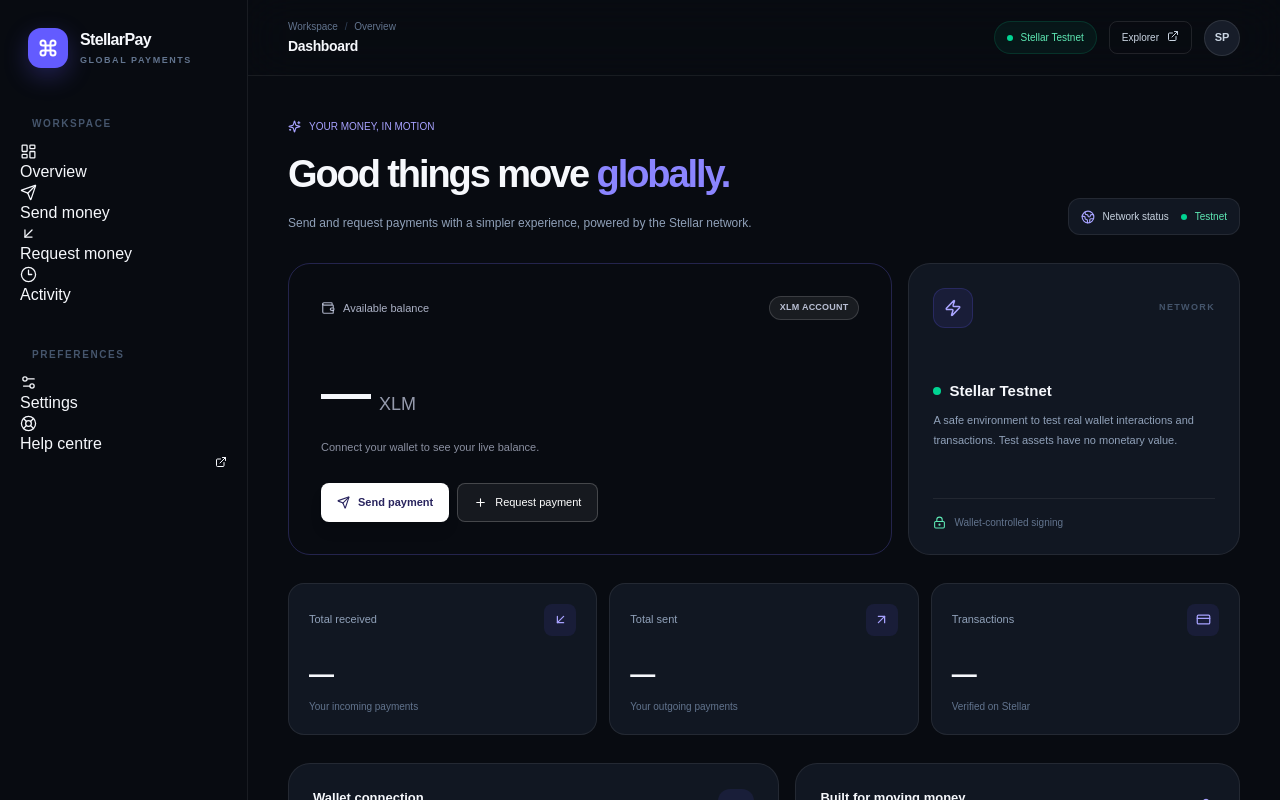
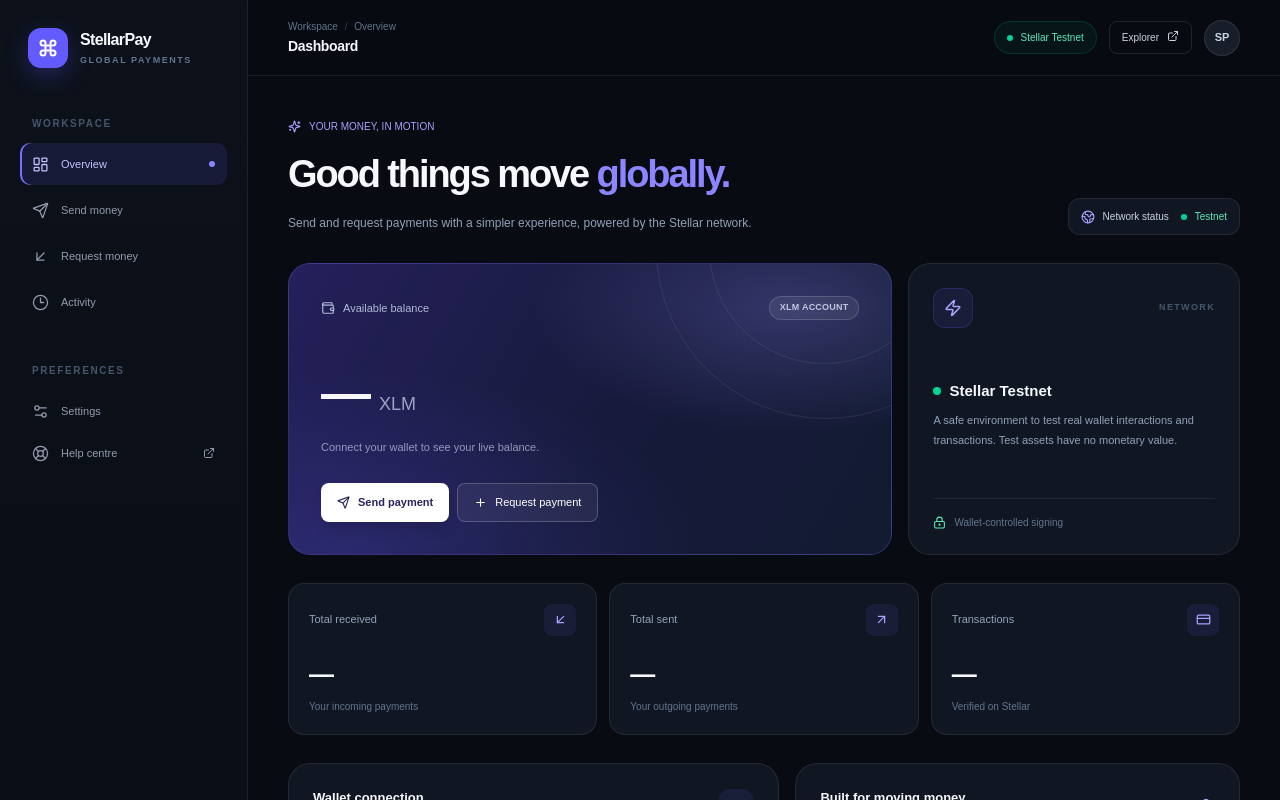
Before and after one commit to ibnmarzuk/stellarpay, a Next.js app: page / in a window 1280 px wide. Shown: the top 800 px of the page. Built offline with nearby package versions, Linux system fonts and the light colour scheme; what @stellar/stellar-sdk would draw is missing.

Commit message:
Add premium dark fintech design system

```diff
--- a/src/app/globals.css
+++ b/src/app/globals.css
@@ -2,23 +2,62 @@
 
 :root {
   color-scheme: dark;
-  --background: #080b12;
-  --foreground: #f4f6fb;
-  --surface: #101621;
-  --surface-raised: #151e2c;
-  --border: rgba(148, 163, 184, 0.14);
-  --muted: #8994a7;
-  --accent: #8aa5ff;
+  --background: #080b11;
+  --foreground: #f6f8fc;
+  --surface: #111722;
+  --muted: #8b95a7;
+  --accent: #635bff;
 }
 
 * { box-sizing: border-box; }
-html { scroll-behavior: smooth; }
+html { scroll-behavior: smooth; scroll-padding-top: 96px; }
 body {
   min-height: 100vh;
   margin: 0;
   background: var(--background);
   color: var(--foreground);
   font-family: Arial, Helvetica, sans-serif;
+  text-rendering: optimizeLegibility;
 }
-::selection { background: #8aa5ff; color: #08101f; }
-button, a { -webkit-tap-highlight-color: transparent; }
+::selection { background: #635bff; color: white; }
+button, a, input { -webkit-tap-highlight-color: transparent; }
+button, a { outline-offset: 3px; }
+button:focus-visible, a:focus-visible, input:focus-visible {
+  outline: 2px solid #8b85ff;
+}
+.sidebar-shell {
+  background: linear-gradient(180deg, #0c111a 0%, #090d14 100%);
+}
+.topbar { background: rgba(8, 11, 17, 0.84); }
+.nav-link {
+  display: flex;
+  align-items: center;
+  gap: 12px;
+  min-height: 42px;
+  border-radius: 10px;
+  padding: 0 12px;
+  color: #929bad;
+  font-size: 11px;
+  font-weight: 500;
+  transition: color 160ms ease, background 160ms ease;
+}
+.nav-link:hover { color: #f7f8ff; background: rgba(255,255,255,.045); }
+.nav-link-active {
+  color: #c4c0ff;
+  background: rgba(99,91,255,.13);
+  box-shadow: inset 2px 0 0 #7770ff;
+}
+.balance-panel {
+  background:
+    radial-gradient(ellipse at 83% 15%, rgba(147, 141, 255, .24), transparent 36%),
+    radial-gradient(ellipse at 10% 100%, rgba(99, 91, 255, .2), transparent 45%),
+    linear-gradient(120deg, #24205b 0%, #171a3b 55%, #121b31 100%);
+}
+.balance-orb {
+  position: absolute;
+  border: 1px solid rgba(255,255,255,.08);
+  border-radius: 9999px;
+  pointer-events: none;
+}
+.balance-orb-one { width: 340px; height: 340px; right: -105px; top: -185px; }
+.balance-orb-two { width: 230px; height: 230px; right: -48px; top: -130px; }
```
